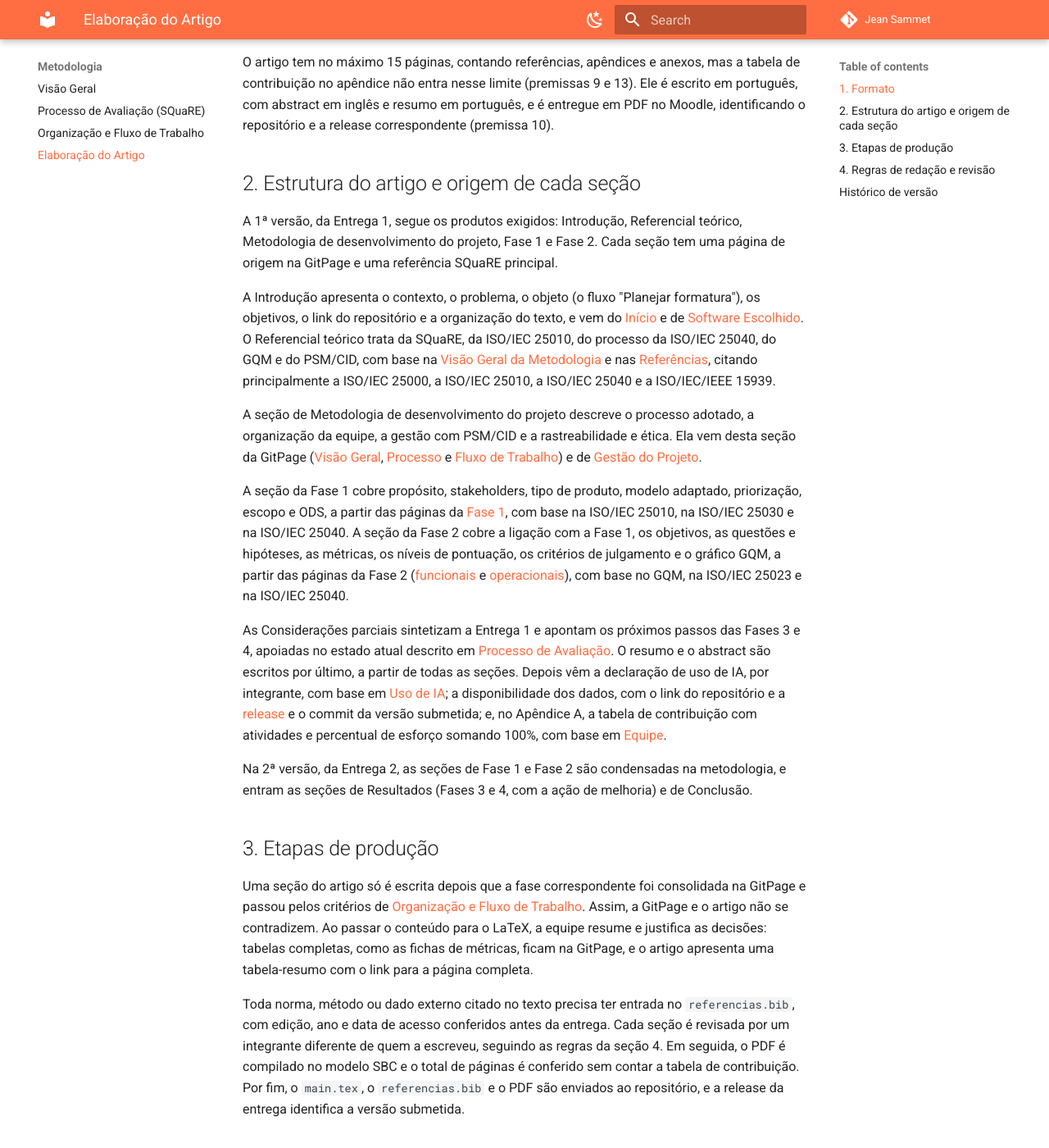
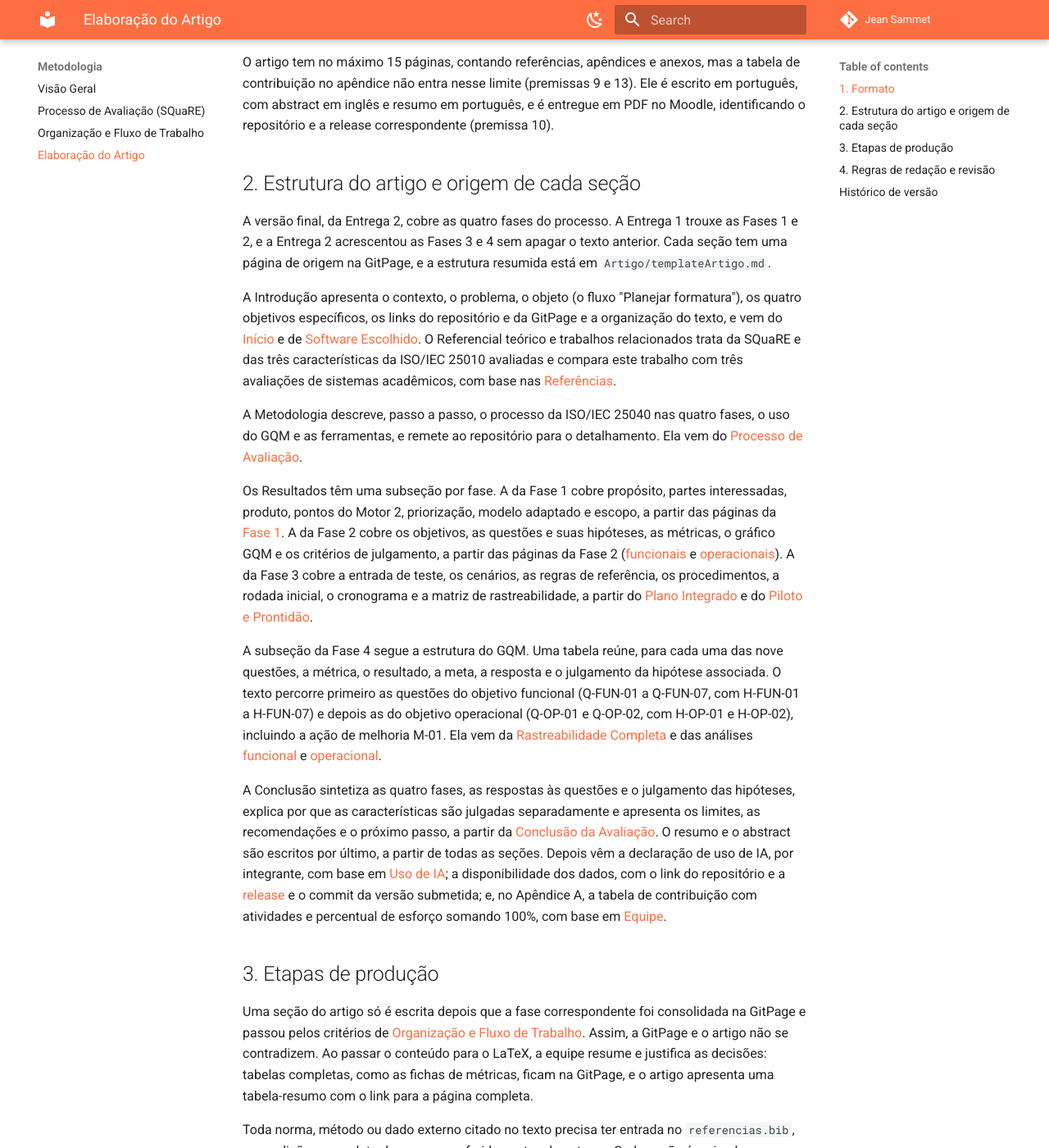
Before and after one commit to FCTE-Qualidade-de-Software-1/2026-2_T02_JEAN_SAMMET, an MkDocs documentation site: the page built from docs/metodologia/elaboracaoArtigo.md, in a window 1280 px wide and 1400 px high, scrolled down 476 px. Shown: the whole window at 82% size. Built offline with MkDocs 1.6.1 and Material for MkDocs 9.7.7, drawn with Linux system fonts in a browser that asks for light colours; comment, search, counter and statistics services are not loaded; some of the changed text lies outside the part shown.

Commit message:
docs: atualiza template

```diff
--- a/docs/metodologia/elaboracaoArtigo.md
+++ b/docs/metodologia/elaboracaoArtigo.md
@@ -10,17 +10,17 @@ O artigo tem no máximo 15 páginas, contando referências, apêndices e anexos,
 
 ## 2. Estrutura do artigo e origem de cada seção
 
-A 1ª versão, da Entrega 1, segue os produtos exigidos: Introdução, Referencial teórico, Metodologia de desenvolvimento do projeto, Fase 1 e Fase 2. Cada seção tem uma página de origem na GitPage e uma referência SQuaRE principal.
+A versão final, da Entrega 2, cobre as quatro fases do processo. A Entrega 1 trouxe as Fases 1 e 2, e a Entrega 2 acrescentou as Fases 3 e 4 sem apagar o texto anterior. Cada seção tem uma página de origem na GitPage, e a estrutura resumida está em `Artigo/templateArtigo.md`.
 
-A Introdução apresenta o contexto, o problema, o objeto (o fluxo "Planejar formatura"), os objetivos, o link do repositório e a organização do texto, e vem do [Início](../index.md) e de [Software Escolhido](../fases/fase1/softwareEscolhido.md). O Referencial teórico trata da SQuaRE, da ISO/IEC 25010, do processo da ISO/IEC 25040, do GQM e do PSM/CID, com base na [Visão Geral da Metodologia](visaoGeral.md) e nas [Referências](../referencias/fase1.md), citando principalmente a ISO/IEC 25000, a ISO/IEC 25010, a ISO/IEC 25040 e a ISO/IEC/IEEE 15939.
+A Introdução apresenta o contexto, o problema, o objeto (o fluxo "Planejar formatura"), os quatro objetivos específicos, os links do repositório e da GitPage e a organização do texto, e vem do [Início](../index.md) e de [Software Escolhido](../fases/fase1/softwareEscolhido.md). O Referencial teórico e trabalhos relacionados trata da SQuaRE e das três características da ISO/IEC 25010 avaliadas e compara este trabalho com três avaliações de sistemas acadêmicos, com base nas [Referências](../referencias/fase1.md).
 
-A seção de Metodologia de desenvolvimento do projeto descreve o processo adotado, a organização da equipe, a gestão com PSM/CID e a rastreabilidade e ética. Ela vem desta seção da GitPage ([Visão Geral](visaoGeral.md), [Processo](processoSquare.md) e [Fluxo de Trabalho](fluxoDeTrabalho.md)) e de [Gestão do Projeto](../gestaoProjeto/psm-cid.md).
+A Metodologia descreve, passo a passo, o processo da ISO/IEC 25040 nas quatro fases, o uso do GQM e as ferramentas, e remete ao repositório para o detalhamento. Ela vem do [Processo de Avaliação](processoSquare.md).
 
-A seção da Fase 1 cobre propósito, stakeholders, tipo de produto, modelo adaptado, priorização, escopo e ODS, a partir das páginas da [Fase 1](../fases/fase1/propositoEStakeholders.md), com base na ISO/IEC 25010, na ISO/IEC 25030 e na ISO/IEC 25040. A seção da Fase 2 cobre a ligação com a Fase 1, os objetivos, as questões e hipóteses, as métricas, os níveis de pontuação, os critérios de julgamento e o gráfico GQM, a partir das páginas da Fase 2 ([funcionais](../fases/fase2/funcionais/visaoGeral.md) e [operacionais](../fases/fase2/metricasOperacionais.md)), com base no GQM, na ISO/IEC 25023 e na ISO/IEC 25040.
+Os Resultados têm uma subseção por fase. A da Fase 1 cobre propósito, partes interessadas, produto, pontos do Motor 2, priorização, modelo adaptado e escopo, a partir das páginas da [Fase 1](../fases/fase1/propositoEStakeholders.md). A da Fase 2 cobre os objetivos, as questões e suas hipóteses, as métricas, o gráfico GQM e os critérios de julgamento, a partir das páginas da Fase 2 ([funcionais](../fases/fase2/funcionais/visaoGeral.md) e [operacionais](../fases/fase2/metricasOperacionais.md)). A da Fase 3 cobre a entrada de teste, os cenários, as regras de referência, os procedimentos, a rodada inicial, o cronograma e a matriz de rastreabilidade, a partir do [Plano Integrado](../fases/fase3/planoAvaliacao.md) e do [Piloto e Prontidão](../fases/fase3/piloto.md).
 
-As Considerações parciais sintetizam a Entrega 1 e apontam os próximos passos das Fases 3 e 4, apoiadas no estado atual descrito em [Processo de Avaliação](processoSquare.md). O resumo e o abstract são escritos por último, a partir de todas as seções. Depois vêm a declaração de uso de IA, por integrante, com base em [Uso de IA](../usoDeIA/IA.md); a disponibilidade dos dados, com o link do repositório e a [release](https://github.com/FCTE-Qualidade-de-Software-1/2026-2_T02_JEAN_SAMMET/releases) e o commit da versão submetida; e, no Apêndice A, a tabela de contribuição com atividades e percentual de esforço somando 100%, com base em [Equipe](../equipe/equipe.md).
+A subseção da Fase 4 segue a estrutura do GQM. Uma tabela reúne, para cada uma das nove questões, a métrica, o resultado, a meta, a resposta e o julgamento da hipótese associada. O texto percorre primeiro as questões do objetivo funcional (Q-FUN-01 a Q-FUN-07, com H-FUN-01 a H-FUN-07) e depois as do objetivo operacional (Q-OP-01 e Q-OP-02, com H-OP-01 e H-OP-02), incluindo a ação de melhoria M-01. Ela vem da [Rastreabilidade Completa](../fases/fase4/rastreabilidade.md) e das análises [funcional](../fases/fase4/funcionais/analiseResultados.md) e [operacional](../fases/fase4/operacionais/analiseResultados.md).
 
-Na 2ª versão, da Entrega 2, as seções de Fase 1 e Fase 2 são condensadas na metodologia, e entram as seções de Resultados (Fases 3 e 4, com a ação de melhoria) e de Conclusão.
+A Conclusão sintetiza as quatro fases, as respostas às questões e o julgamento das hipóteses, explica por que as características são julgadas separadamente e apresenta os limites, as recomendações e o próximo passo, a partir da [Conclusão da Avaliação](../fases/fase4/conclusao.md). O resumo e o abstract são escritos por último, a partir de todas as seções. Depois vêm a declaração de uso de IA, por integrante, com base em [Uso de IA](../usoDeIA/IA.md); a disponibilidade dos dados, com o link do repositório e a [release](https://github.com/FCTE-Qualidade-de-Software-1/2026-2_T02_JEAN_SAMMET/releases) e o commit da versão submetida; e, no Apêndice A, a tabela de contribuição com atividades e percentual de esforço somando 100%, com base em [Equipe](../equipe/equipe.md).
 
 ## 3. Etapas de produção
 
@@ -47,3 +47,4 @@ A declaração de uso de IA informa, por integrante, a ferramenta, a tarefa e co
 | Nome do Membro | Contribuição | Data | Commit |
 | :--- | :--- | :--- | :--- |
 | [Gustavo Fornaciari](https://github.com/GUGOFO) | Padronização visual e editorial da documentação | 15/11 | [7a74d9e](https://github.com/FCTE-Qualidade-de-Software-1/2026-2_T02_JEAN_SAMMET/commit/7a74d9e0809e91d60a36a88559b357bfe171f37e) |
+| [Yasmim de Souza Santos](https://github.com/eii-yahs) | Atualização da estrutura do artigo para a versão final, com as Fases 3 e 4 e a apresentação dos resultados pelo GQM | 21/11 | Não commitado |
```
Also changed, not shown: Artigo/templateArtigo.md (+38 -12 lines).
